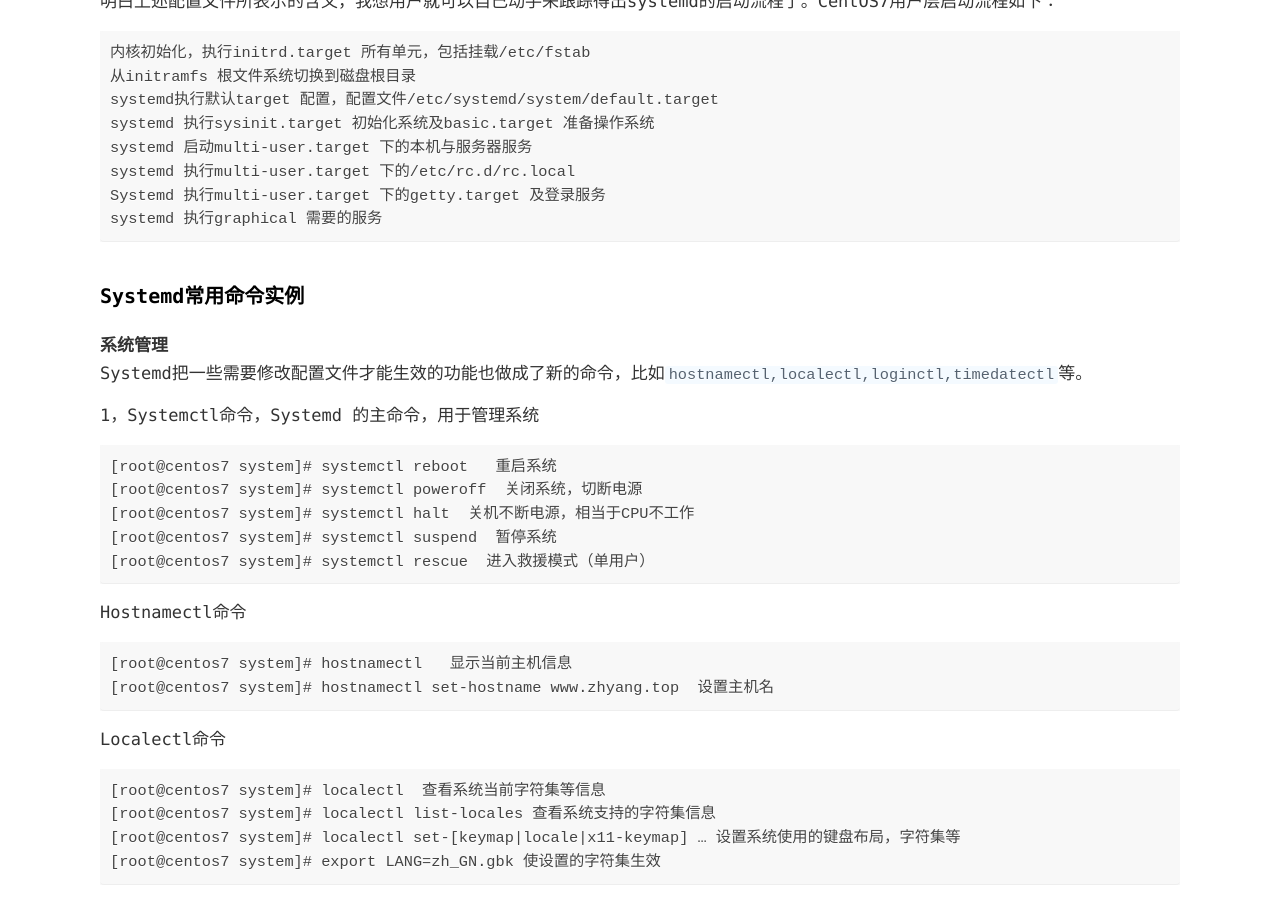
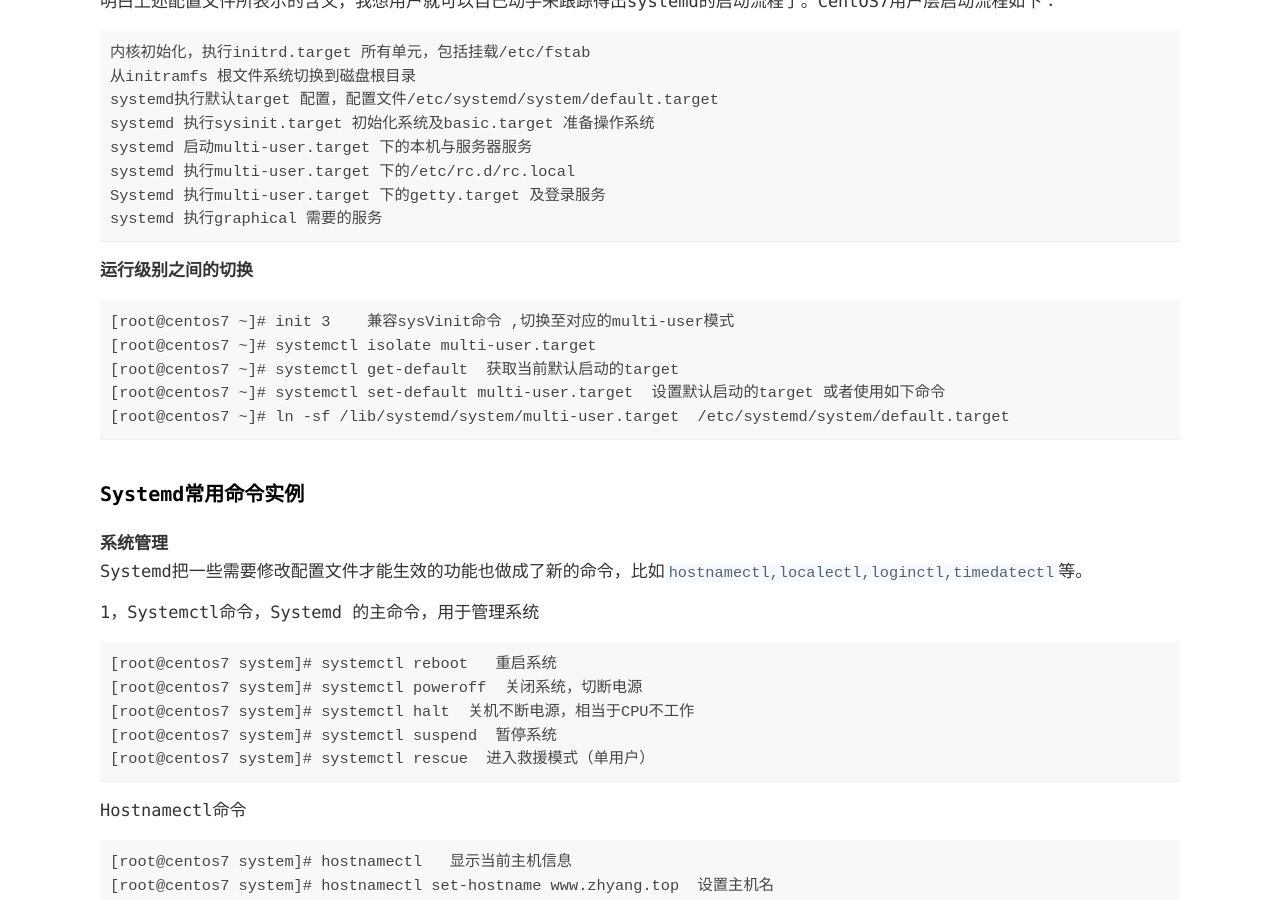
Before and after one commit to yangzhih/yangzhih.github.com, a Jekyll site: the page built from _posts/2017-09-08-sytemd-manage.md, in a window 1280 px wide and 900 px high, scrolled down 2727 px. Built offline with Jekyll 4.4.1, drawn with Linux system fonts in a browser that asks for light colours; comment, search, counter and statistics services are not loaded.

Commit message:
modify blog

```diff
--- a/_posts/2017-09-08-sytemd-manage.md
+++ b/_posts/2017-09-08-sytemd-manage.md
@@ -113,6 +113,15 @@ unit 表示不同类型的`systemd` 对象，通过配置文件进行标识和
 	Systemd 执行multi-user.target 下的getty.target 及登录服务
 	systemd 执行graphical 需要的服务
 
+**运行级别之间的切换**
+
+	[root@centos7 ~]# init 3    兼容sysVinit命令 ,切换至对应的multi-user模式
+	[root@centos7 ~]# systemctl isolate multi-user.target
+	[root@centos7 ~]# systemctl get-default  获取当前默认启动的target
+	[root@centos7 ~]# systemctl set-default multi-user.target  设置默认启动的target 或者使用如下命令
+	[root@centos7 ~]# ln -sf /lib/systemd/system/multi-user.target  /etc/systemd/system/default.target
+
+
 ## Systemd常用命令实例
 
 ### 系统管理
```
